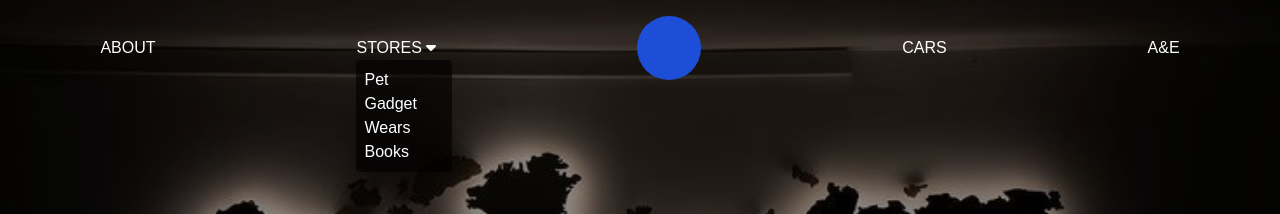
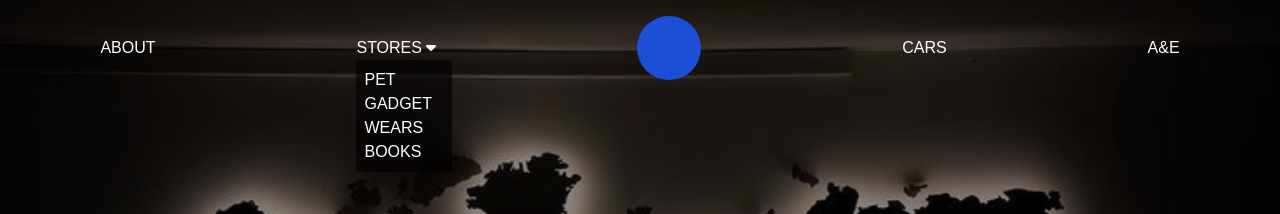
Before and after one commit to emdevelopa/maximillian, a React (Create React App) app: page / in a window 1280 px wide. Shown: the top 214 px of the page. Built offline with nearby package versions, Linux system fonts and the light colour scheme.

Commit message:
good commit

```diff
--- a/src/App.js
+++ b/src/App.js
@@ -20,10 +20,10 @@ class App extends Component {
                 </a>
                 <div className="absolute bg-[#0000009e] w-[6em] p-2 rounded">
                   <ul>
-                    <li>Pet</li>
-                    <li>Gadget</li>
-                    <li>Wears</li>
-                    <li>Books</li>
+                    <li>PET</li>
+                    <li>GADGET</li>
+                    <li>WEARS</li>
+                    <li>BOOKS</li>
                     <li></li>
                   </ul>
                 </div>
```
